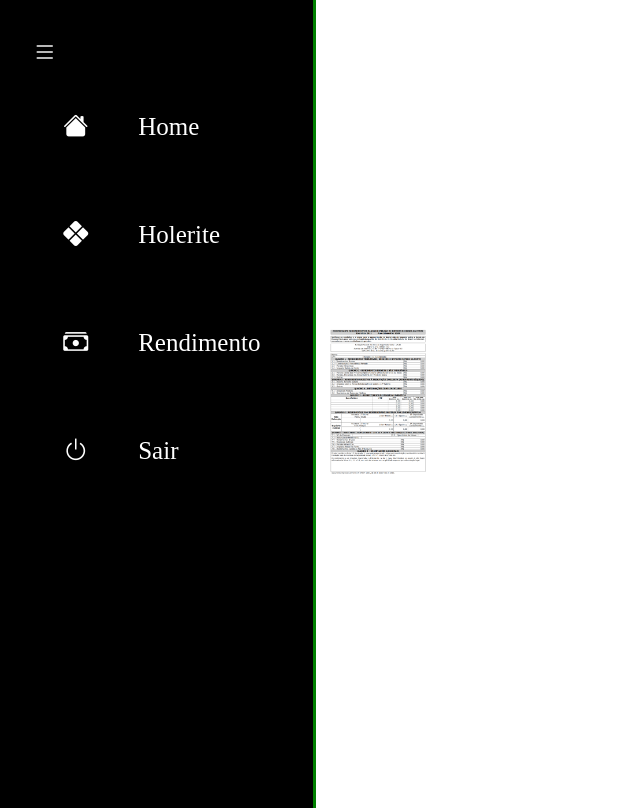
After one commit to Kauansstz/Holerite-Online, a Django app: page /rendimento/ in a window 1280 px wide. The commit adds this page. Shown: the whole page, without its empty margins (0-640 px from the left). Run offline with Django 4.2, Linux system fonts and the light colour scheme; some libraries are stand-ins or nearby versions.

Commit message:
Retirado as abas holerites e performance da pasta partials e inseridos na pasta pages, alterado as funções de redirecionamento na aba views.

```diff
--- a/base-templates/global/base.html
+++ b/base-templates/global/base.html
@@ -7,9 +7,9 @@
 </head>
 
 <body>
+    {% include "partials/menu-lateral.html" %}
+
     {% block content %}
-        {% include "partials/menu-lateral.html" %}
-        {% comment %} {% include "partials/notification.html" %} {% endcomment %}
     {% endblock content  %}
 
 </body>
--- a/paycheck/static/css/style.css
+++ b/paycheck/static/css/style.css
@@ -143,8 +143,9 @@ nav.menu{
 }
 
 .exemple{
-    width: 1000px;
-    margin-left: 100px;
+    width: 100px;
+    margin: 20rem  ;
+
 }
 /* Configuração do menu lateral */
 
--- /dev/null
+++ b/paycheck/templates/pages/performance.html
@@ -0,0 +1,8 @@
+
+{% extends 'global/base.html'%}
+
+{% block title %} Rendimento | {% endblock title %}
+
+{% block content %}
+    <img src="{{"static/img/rendimento.png"}}" alt="teste" class="exemple">
+{% endblock content %}
--- a/paycheck/templates/partials/holerite.html
+++ /dev/null
@@ -1,4 +0,0 @@
-<body >
-    <img src="{% static 'img/exemplo-de-holerite.jpg' %}" alt="" class="exemple">
-    {% bootstrap_messages %} {{ result }}
-</body>
--- a/paycheck/templates/partials/performance.html
+++ /dev/null
@@ -1 +0,0 @@
-<img src="{% static 'img/rendimento.png' %}" alt="" class="exemple">
--- /dev/null
+++ b/paycheck/templates/partials/teste.html
@@ -0,0 +1 @@
+<img src="{{'static/img/exemplo-de-holerite.jpg' }}" alt="temporario" class='exemple'>
--- a/paycheck/views.py
+++ b/paycheck/views.py
@@ -1,8 +1,9 @@
 from django.shortcuts import render
 from django.core.cache import cache
 from database import banco
-from aut.autenticacao import OtherSystemAuthBackend
-from django.contrib.sessions import base_session
+
+# from aut.autenticacao import OtherSystemAuthBackend
+# from django.contrib.sessions import base_session
 
 
 # Create your views here.
@@ -29,11 +30,11 @@ def menu(request):
 
 
 def rendimento(request):
-    return render(request, "rendimento.html")
+    return render(request, "pages/performance.html")
 
 
 def holerite(request):
-    return render(request, "holerite.html")
+    return render(request, "pages/holerite.html")
 
 
 # Configuração do Menu
```
Also changed, not shown: paycheck/templates/pages/holerite.html (added, +8 -0 lines).
